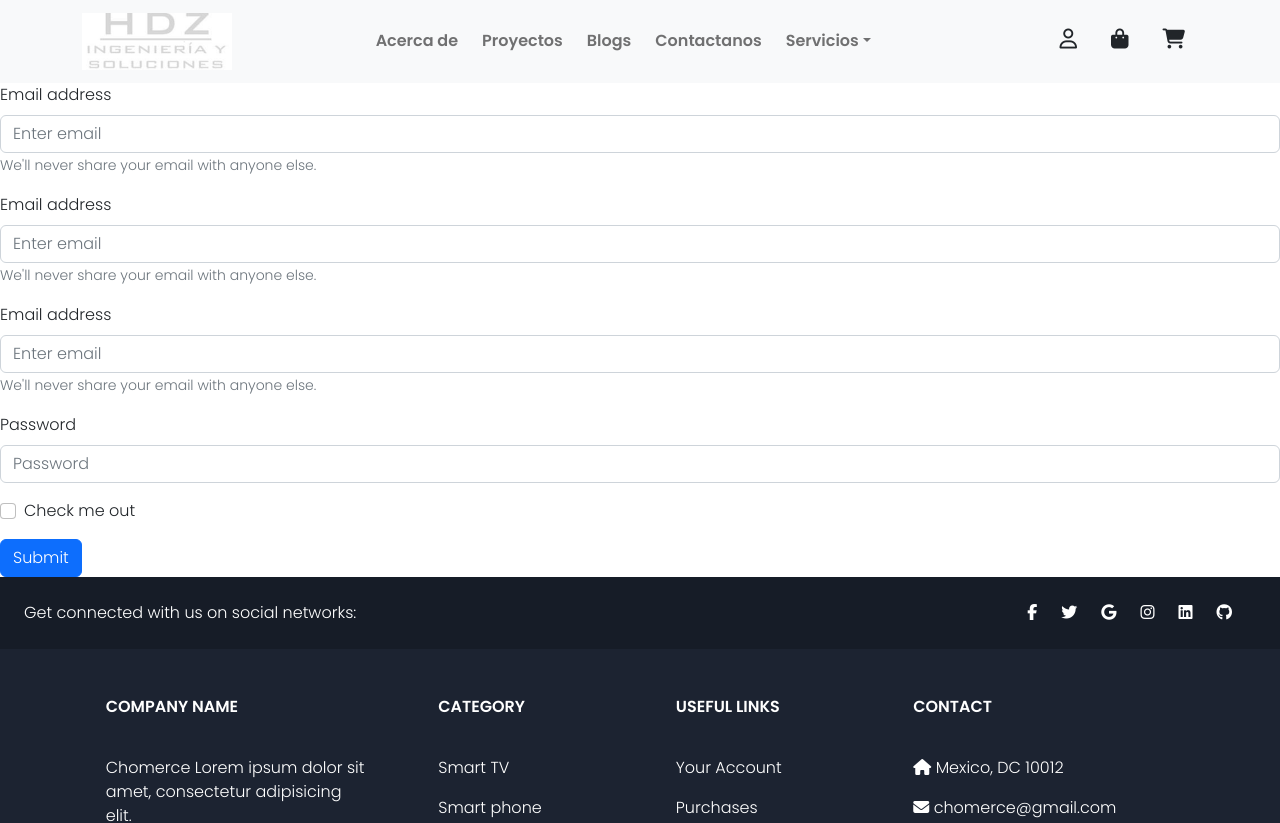
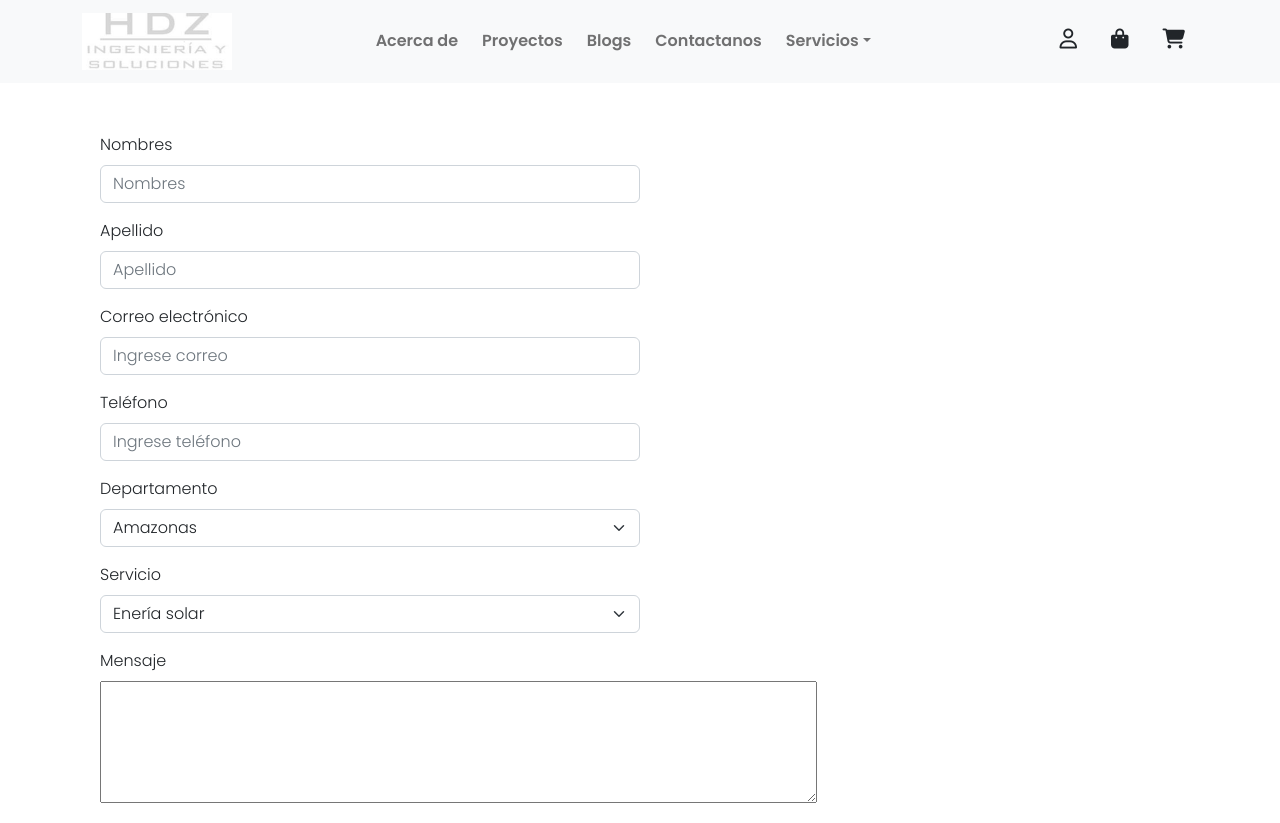
Before and after one commit to wilmer-energy/HDZS, a React (Vite) app: page /#/contact in a window 1280 px wide. Shown: the top 823 px of the page. Built offline with nearby package versions, Linux system fonts and the light colour scheme; no server answers.

Commit message:
mejorando

```diff
--- a/index.html
+++ b/index.html
@@ -2,9 +2,9 @@
 <html lang="en">
   <head>
     <meta charset="UTF-8" />
-    <link rel="icon" type="image/svg+xml" href="./Logo.png" />
+    <link rel="icon" type="image/svg+xml" href="./src/multimedia/HDZname.PNG" />
     <meta name="viewport" content="width=device-width, initial-scale=1.0" />
-    <title>e-commerce React</title>
+    <title>HDZ</title>
     <script src="https://kit.fontawesome.com/accc33d0a0.js" crossorigin="anonymous"></script>
     <meta name="description" content="Buy products with Free Shipping and same day delivery with this e-commerce. Find thousands of brands and products at incredible prices.">
 
--- a/package.json
+++ b/package.json
@@ -8,6 +8,7 @@
     "preview": "vite preview"
   },
   "dependencies": {
+    "@emailjs/browser": "^3.10.0",
     "@fortawesome/fontawesome-svg-core": "^6.1.2",
     "@fortawesome/free-brands-svg-icons": "^6.1.2",
     "@fortawesome/free-regular-svg-icons": "^6.1.2",
--- a/src/App.css
+++ b/src/App.css
@@ -16,3 +16,46 @@ border: 1px solid black;
     width: 800px;
     height: 300px !important;
 }
+.projectCards{
+    display: flex;
+    flex-direction: row;
+    flex-wrap: wrap;
+    gap: 40px;
+    justify-content: space-evenly;
+}
+.projectCard{
+    margin-bottom: 30px;
+}
+.serviceDetails{
+    display: flex;
+    flex-direction: row;
+    justify-content: space-evenly;
+    margin-top: 100px;
+    margin-bottom: 100px;
+}
+.serviceDetails img{
+   width: 100%;
+}
+.servicesImg{
+    width: 45vw;
+}
+.servicesText{
+    width: 45vw;
+}
+@media (max-width: 800px) {
+    .serviceDetails{
+        flex-direction: column;
+    }
+    .servicesImg{
+        width: 90vw;
+    }
+    .servicesText{
+        width: 90vw;
+    }
+}
+.form{
+    width: 50vw;
+    padding-left: 100px;
+    margin-top: 50px;
+    margin-bottom: 50px;
+}
--- a/src/pages/Blog.jsx
+++ b/src/pages/Blog.jsx
@@ -32,10 +32,10 @@ const Blog = () => {
   ];
 
   return (
-    <>
+    <div className="projectCards">
       {projects.map((e) => {
         return (
-          <Card style={{ width: "30rem" }}>
+          <Card style={{ width: "20rem" }}>
             <Card.Img variant="top" src={e.Img} />
             <Card.Body>
               <Card.Title>{e.Name}</Card.Title>
@@ -49,7 +49,7 @@ const Blog = () => {
           </Card>
         );
       })}
-    </>
+    </div>
   );
 };
 
--- a/src/pages/Contact.jsx
+++ b/src/pages/Contact.jsx
@@ -1,46 +1,92 @@
-import React from 'react';
-import Button from 'react-bootstrap/Button';
-import Form from 'react-bootstrap/Form';
+import React from "react";
+import Button from "react-bootstrap/Button";
+import Form from "react-bootstrap/Form";
 
 const Contact = () => {
-    console.log('contact');
+  console.log("contact");
   return (
-        <>
+    <div className="form">
       <Form>
         <Form.Group className="mb-3" controlId="formBasicEmail">
-        <Form.Label>Email address</Form.Label>
-        <Form.Control type="email" placeholder="Enter email" />
-        <Form.Text className="text-muted">
-          We'll never share your email with anyone else.
-        </Form.Text>
+          <Form.Label>Nombres</Form.Label>
+          <Form.Control type="text" placeholder="Nombres" />
         </Form.Group>
         <Form.Group className="mb-3" controlId="formBasicEmail">
-        <Form.Label>Email address</Form.Label>
-        <Form.Control type="email" placeholder="Enter email" />
-        <Form.Text className="text-muted">
-          We'll never share your email with anyone else.
-        </Form.Text>
+          <Form.Label>Apellido</Form.Label>
+          <Form.Control type="text" placeholder="Apellido" />
         </Form.Group>
         <Form.Group className="mb-3" controlId="formBasicEmail">
-        <Form.Label>Email address</Form.Label>
-        <Form.Control type="email" placeholder="Enter email" />
-        <Form.Text className="text-muted">
-          We'll never share your email with anyone else.
-        </Form.Text>
+          <Form.Label>Correo electrónico</Form.Label>
+          <Form.Control type="email" placeholder="Ingrese correo" />
+        </Form.Group>
+        <Form.Group className="mb-3" controlId="formBasicEmail">
+          <Form.Label>Teléfono</Form.Label>
+          <Form.Control
+            type="number"
+            min="6"
+            max="10"
+            placeholder="Ingrese teléfono"
+          />
         </Form.Group>
 
-      <Form.Group className="mb-3" controlId="formBasicPassword">
-        <Form.Label>Password</Form.Label>
-        <Form.Control type="password" placeholder="Password" />
+        <Form.Group className="mb-3">
+          <Form.Label>Departamento</Form.Label>
+          <Form.Select>
+            <option value="Amazonas">Amazonas</option>
+            <option value="Antioquia">Antioquia</option>
+            <option value="Arauca">Arauca</option>
+            <option value="Atlántico">Atlántico</option>
+            <option value="Bolívar">Bolívar</option>
+            <option value="Boyacá">Boyacá</option>
+            <option value="Caldas">Caldas</option>
+            <option value="Caquetá">Caquetá</option>
+            <option value="Casanare">Casanare</option>
+            <option value="Cauca">Cauca</option>
+            <option value="Chocó">Chocó</option>
+            <option value="Córdoba">Córdoba</option>
+            <option value="Cundinamarca">Cundinamarca</option>
+            <option value="Guainía">Guainía</option>
+            <option value="Guaviare">Guaviare</option>
+            <option value="Huila">Huila</option>
+            <option value="La Guajira">La Guajira</option>
+            <option value="Magdalena">Magdalena</option>
+            <option value="Meta">Meta</option>
+            <option value="Nariño">Nariño</option>
+            <option value="Norte de Santander">Norte de Santander</option>
+            <option value="Quindío">Quindío</option>
+            <option value="Risaralda">Risaralda</option>
+            <option value="San Andrés y Providencia">
+              San Andrés y Providencia
+            </option>
+            <option value="Santander">Santander</option>
+            <option value="Sucre">Sucre</option>
+            <option value="Tolima">Tolima</option>
+            <option value="Valle del Cauca">Valle del Cauca</option>
+            <option value="Vaupés">Vaupés</option>
+            <option value="Vichada">Vichada</option>
+          </Form.Select>
         </Form.Group>
-      <Form.Group className="mb-3" controlId="formBasicCheckbox">
-        <Form.Check type="checkbox" label="Check me out" />
+
+        <Form.Group className="mb-3">
+          <Form.Label>Servicio</Form.Label>
+          <Form.Select>
+            <option>Enería solar</option>
+            <option>Instalaciónes electricas</option>
+            <option>Otro</option>
+          </Form.Select>
         </Form.Group>
+
+        <Form.Group className="mb-3" controlId="formBasicEmail">
+          <Form.Label>Mensaje</Form.Label>
+          <br />
+          <textarea rows="5" cols="50"></textarea>
+        </Form.Group>
+
         <Button variant="primary" type="submit">
           Submit
         </Button>
       </Form>
-  </>
+      </div>
   );
 };
 
--- a/src/pages/Experience.jsx
+++ b/src/pages/Experience.jsx
@@ -31,10 +31,10 @@ const Experience = () => {
     },
   ];
   return (
-    <>
+    <div className="projectCards">
       {projects.map((e) => {
         return (
-          <Card style={{ width: "30rem" }}>
+          <Card className="projectCard" style={{ width: "20rem" }}>
             <Card.Img variant="top" src={e.Img}/>
             <Card.Body>
               <Card.Title>{e.Name}</Card.Title>
@@ -46,7 +46,7 @@ const Experience = () => {
           </Card>
         );
       })}
-    </>
+    </div>
   );
 };
 
--- a/src/pages/services/Cableado.jsx
+++ b/src/pages/services/Cableado.jsx
@@ -4,38 +4,10 @@ import img2 from "../../multimedia/Renovable.png";
 import img3 from "../../multimedia/disenio.jpg";
 
 const Cableado = () => {
-    const services = [
-        {
-          Imgs: [img1, img2, img3],
-          title: "Nombre 1",
-          description: "Descripción",
-          relevant: "15 KWp",
-        },
-        {
-          Imgs: [img1, img2, img3],
-          title: "Nombre 1",
-          description: "Descripción",
-          relevant: "15 KWp",
-        },
-        {
-          Imgs: [img1, img2, img3],
-          title: "Nombre 1",
-          description: "Descripción",
-          relevant: "15 KWp",
-        },
-        {
-          Imgs: [img1, img2, img3],
-          title: "Nombre 1",
-          description: "Descripción",
-          relevant: "15 KWp",
-        },
-      ];
+
     return (
-       <><div className="serviceDetails">
-       <div>
-         <img src={services[0].Imgs[0]} alt="" />
-       </div>
-       <div>
+      <div className="serviceDetails">
+      <div className="servicesText">
         <h1>Servicio 1</h1>
         <p>
           Lorem ipsum dolor, sit amet consectetur adipisicing elit. Aspernatur
@@ -43,7 +15,10 @@ const Cableado = () => {
           quis vel!
         </p>
       </div>
-     </div></>
+      <div className="servicesImg">
+        <img src={img3} alt="" />
+      </div>
+    </div>
     );
 };
 
--- a/src/pages/services/UPS.jsx
+++ b/src/pages/services/UPS.jsx
@@ -4,39 +4,9 @@ import img2 from "../../multimedia/Renovable.png";
 import img3 from "../../multimedia/disenio.jpg";
 
 const UPS = () => {
-    const services = [
-        {
-          Imgs: [img1, img2, img3],
-          title: "Nombre 1",
-          description: "Descripción",
-          relevant: "15 KWp",
-        },
-        {
-          Imgs: [img1, img2, img3],
-          title: "Nombre 1",
-          description: "Descripción",
-          relevant: "15 KWp",
-        },
-        {
-          Imgs: [img1, img2, img3],
-          title: "Nombre 1",
-          description: "Descripción",
-          relevant: "15 KWp",
-        },
-        {
-          Imgs: [img1, img2, img3],
-          title: "Nombre 1",
-          description: "Descripción",
-          relevant: "15 KWp",
-        },
-      ];
     return (
-
-        <><div className="serviceDetails">
-       <div>
-         <img src={services[0].Imgs[0]} alt="" />
-       </div>
-       <div>
+      <div className="serviceDetails">
+        <div className="servicesText">
           <h1>Servicio 1</h1>
           <p>
             Lorem ipsum dolor, sit amet consectetur adipisicing elit. Aspernatur
@@ -44,7 +14,10 @@ const UPS = () => {
             quis vel!
           </p>
         </div>
-     </div></>
+        <div className="servicesImg">
+          <img src={img2} alt="" />
+        </div>
+      </div>
     );
 };
 
```
Also changed, not shown: src/pages/services/Disenio.jsx (+8 -34 lines), src/pages/services/Electrico.jsx (+6 -32 lines), src/pages/services/Renovables.jsx (+8 -33 lines), src/multimedia/HDZname.PNG (added), 1 other file (tests, documents, lock files or other folders). Lines whose indentation alone changed are shown as unchanged.
